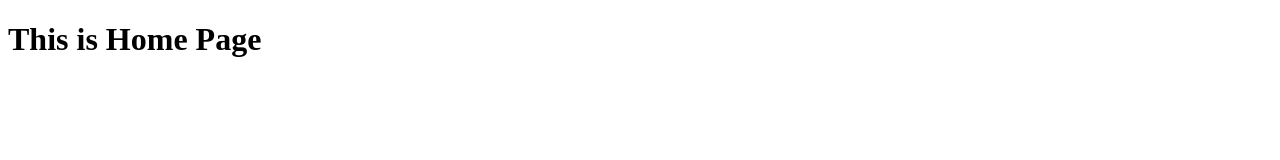
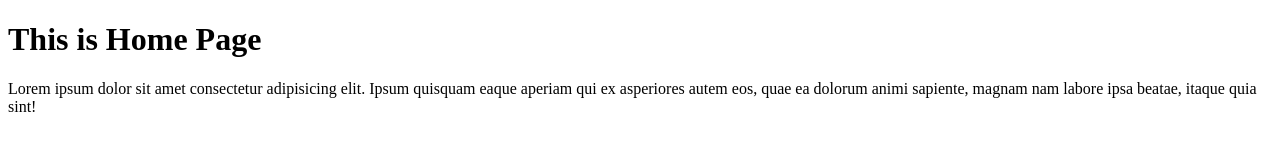
Before and after one commit to Man0zZ/Project-2, a plain HTML site: page homepage.html in a window 1280 px wide. Drawn offline with Linux system fonts and the light colour scheme.

Commit message:
added paragraph

```diff
--- a/homepage.html
+++ b/homepage.html
@@ -10,6 +10,8 @@
 
 <body>
     <h1>This is Home Page</h1>
+    <p>Lorem ipsum dolor sit amet consectetur adipisicing elit. Ipsum quisquam eaque aperiam qui ex asperiores autem
+        eos, quae ea dolorum animi sapiente, magnam nam labore ipsa beatae, itaque quia sint!</p>
 </body>
 
 </html>
```
